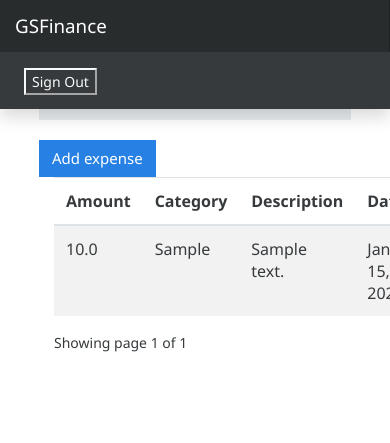
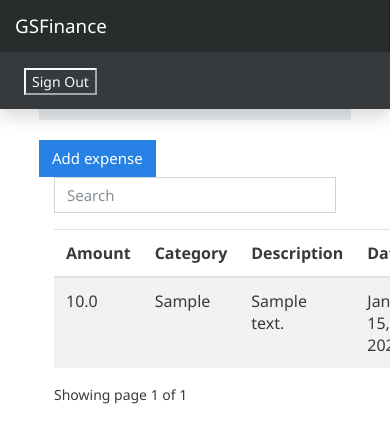
Before and after one commit to GeraldoSJr/Finance-Manager, a Django app: page / in a window 390 px wide; the page is wider, and only the part inside the window is pictured. Shown: the top 443 px of that part. Run offline with Django 4.2, Linux system fonts and the light colour scheme; a user stored in the database is signed in; tables that the repository leaves empty hold one stand-in row (values such as "Sample post"); some libraries are stand-ins or nearby versions.

Commit message:
Creating the search engine of the expenses page

```diff
--- a/expenses/urls.py
+++ b/expenses/urls.py
@@ -1,9 +1,11 @@
 from django.urls import path, include
 from . import views
+from django.views.decorators.csrf import csrf_exempt
 
 urlpatterns = [
     path('', views.index, name="expenses"),
     path('add-expenses/', views.add_expenses, name="add-expenses"),
     path('expense-edit/<int:id>/', views.expense_edit, name="expense-edit"),
-    path('delete_expenses/<int:id>/', views.delete_expenses, name="delete_expenses")
+    path('delete_expenses/<int:id>/', views.delete_expenses, name="delete_expenses"),
+    path('search-expenses/', csrf_exempt(views.search_expenses), name="search-expenses"),
 ]
--- a/expenses/views.py
+++ b/expenses/views.py
@@ -4,6 +4,22 @@ from .models import Category, Expense
 from django.contrib import messages
 from django.utils.timezone import now
 from django.core.paginator import Paginator
+import json
+from django.http import JsonResponse
+
+
+def search_expenses(request):
+    if request.method == 'POST':
+        search_str = json.loads(request.body).get('searchText')
+
+        expenses = Expense.objects.filter(amount__istartswith=search_str, owner=request.user) | \
+                   Expense.objects.filter(date__istartswith=search_str, owner=request.user) | \
+                   Expense.objects.filter(description__icontains=search_str, owner=request.user) | \
+                   Expense.objects.filter(category__icontains=search_str, owner=request.user)
+
+        data = expenses.values()
+
+        return JsonResponse(list(data), safe=False)
 
 
 @login_required(login_url='auth/login/')
--- /dev/null
+++ b/financer_manager/static/js/searchExpenses.js
@@ -0,0 +1,41 @@
+searchField = document.querySelector('#searchField')
+tableOutput = document.querySelector('.table-output')
+tableBody = document.querySelector('.table-body')
+appTable = document.querySelector('.app-table')
+paginationContainer = document.querySelector('.pagination-container')
+tableOutput.style.display = 'none'
+
+searchField.addEventListener('keyup', (e) =>{
+
+    const searchValue = e.target.value;
+
+    if(searchValue.trim().length > 0){
+        fetch('search-expenses/', {
+            body: JSON.stringify({ searchText: searchValue }),
+            method: 'POST',
+        }).then(res=>res.json()).then(data => {
+            tableBody.innerHTML = ""
+            console.log("data", data)
+            tableOutput.style.display = 'block'
+            appTable.style.display = 'none'
+            paginationContainer.style.display = 'none'
+            if(data.length===0){
+                tableOutput.innerHTML = "No results found"
+            }else{
+                data.forEach((item)=>{
+                    tableBody.innerHTML += `
+                    <tr>
+                        <td>${ item.amount }</td>
+                        <td>${ item.category }</td>
+                        <td>${ item.description }</td>
+                        <td>${ item.date }</td>
+                    </tr>`;
+                })
+            }
+        });
+    }else{
+        tableOutput.style.display = 'none'
+        appTable.style.display = 'block'
+        paginationContainer.style.display = 'block'
+    }
+})
--- a/templates/expenses/index.html
+++ b/templates/expenses/index.html
@@ -1,4 +1,5 @@
 {% extends 'base.html' %}
+{% load static %}
 
 {% block content %}
     <div class="container">
@@ -17,6 +18,15 @@
         </div>
         <div class="container">
         {% include 'partials/_messages.html' %}
+        <div class="row">
+            <div class="col-md-8"></div>
+            <div class="col-md-4">
+                <div class="form-group">
+                    <input type="text" class="form-control" id="searchField" placeholder="Search">
+                </div>
+            </div>
+        </div>
+        <div class="app-table">
             <table class="table table-striped table-hover">
                 <thead>
                 <tr>
@@ -39,7 +49,23 @@
                 {% endfor %}
                 </tbody>
             </table>
+        </div>
+        <div class="table-output">
+            <table class="table table-striped table-hover">
+                <thead>
+                <tr>
+                    <th>Amount </th>
+                    <th>Category</th>
+                    <th>Description</th>
+                    <th>Date</th>
+                    <th></th>
+                </tr>
+                </thead>
+                <tbody class="table-body">
 
+                </tbody>
+            </table>
+        </div>
     <div class="pagination-container">
     {% if page_obj.number > 0 %}
     <div class="">
@@ -64,4 +90,5 @@
     </div>
     </div>
     </div>
+    <script src="{% static 'js/searchExpenses.js' %}"></script>
 {% endblock content %}
```
